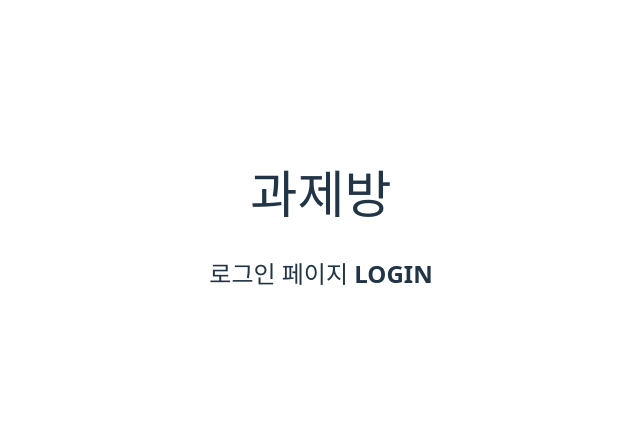
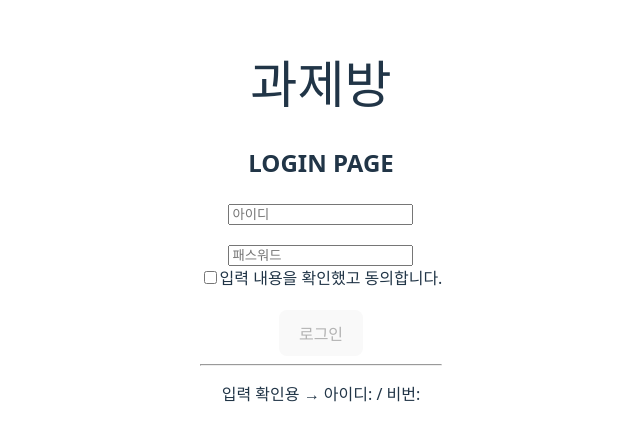
Before and after one commit to kungjin/react-site, a React (Vite) app: page /react-site/login in a window 1280 px wide. Shown: the part 179-620 px from the top of the page, without its empty margins (319-959 px from the left). Built offline with nearby package versions, Linux system fonts and the light colour scheme.

Commit message:
day0811
tnwjdtkgkddl

```diff
--- a/src/compo/Login.jsx
+++ b/src/compo/Login.jsx
@@ -1,9 +1,45 @@
-function Login() {
+import { useState } from "react";
+
+export default function Login() {
+  const [id, setId] = useState("");
+  const [pw, setPw] = useState("");
+  const [agree, setAgree] = useState(false);
+
+  const canSubmit = id.trim().length > 0 && pw.trim().length > 0 && agree;
+
+  const onSubmit = (e) => {
+    e.preventDefault();
+    if (!canSubmit) return;
+    alert(`id=${id}, pw=${pw}`)
+  }
+
   return (
     <div>
-      <h2>로그인 페이지 LOGIN</h2>
-      {/* 로그인 폼 컴포넌트 추가 */}
+      <h2>LOGIN PAGE</h2>
+      <form  onSubmit={onSubmit}>
+        <input type="text" placeholder="아이디" value={id} onChange={(e) => setId(e.target.value)} />
+        <br />
+        <input style={{marginTop: 20}}  type="password" placeholder="패스워드" value={pw} onChange={(e) => setPw(e.target.value) }
+        autoComplete="current-password"
+        />
+
+        <br />
+        <label style={{marginTop: 20}}>
+          <input type="checkbox"
+          checked={agree}
+          onChange={(e) => setAgree(e.target.checked)}
+          />
+          <span>입력 내용을 확인했고 동의합니다.</span>
+
+        </label>
+        <br />
+      <button style={{marginTop: 20}} disabled={!canSubmit}>로그인</button>
+
+      </form>
+      <hr />
+      <p>입력 확인용 → 아이디:{id} / 비번:{pw}</p>
+
+
     </div>
   );
 }
-export default Login
```
